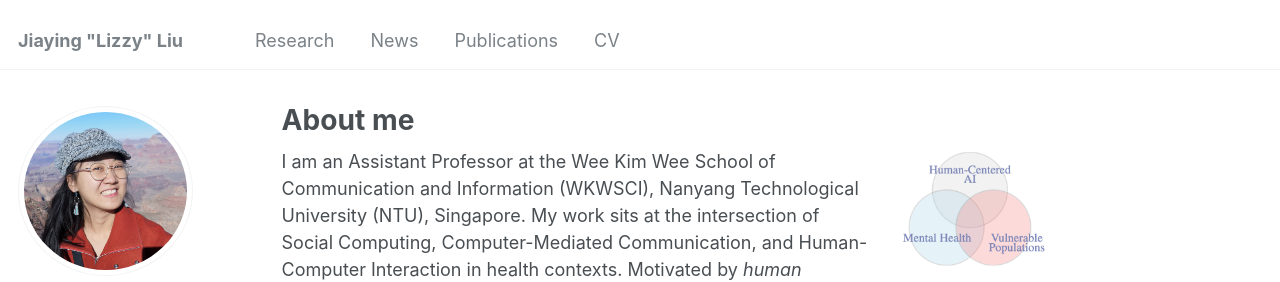
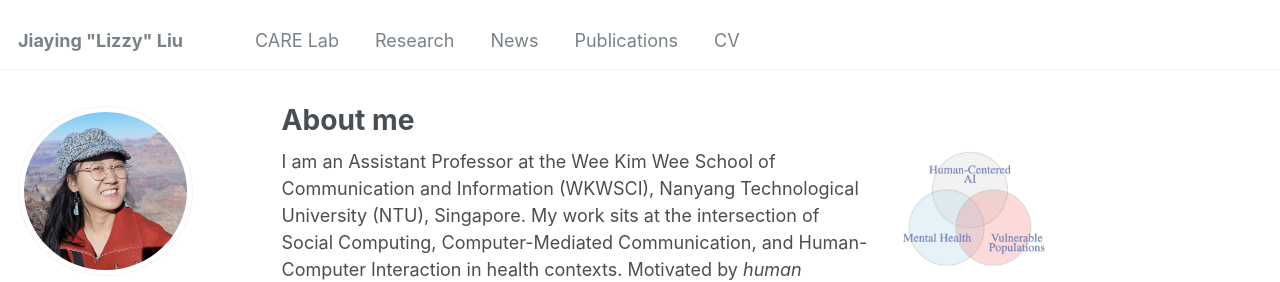
Before and after one commit to lizzyliu666/lizzyliu666.github.io, a Jekyll site: the page built from _pages/about.md, in a window 1280 px wide. Shown: the top 282 px of the page. Built offline with Jekyll 4.4.1, drawn with Linux system fonts in a browser that asks for light colours; some web fonts are replaced.

Commit message:
Add CARE Lab link to navigation

```diff
--- a/_data/navigation.yml
+++ b/_data/navigation.yml
@@ -1,5 +1,8 @@
 # main links links
 main:
+  - title: "CARE Lab"
+    url: /care-lab/
+
   - title: "Research"
     url: /research/
 
```
